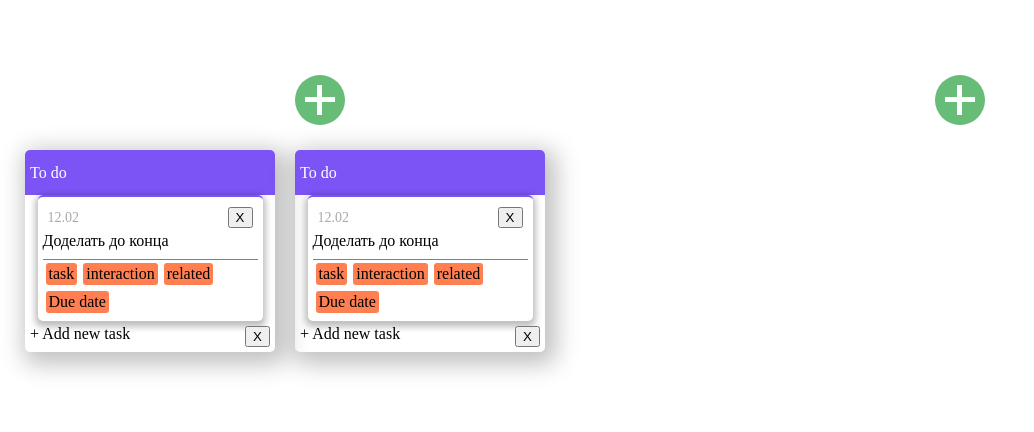
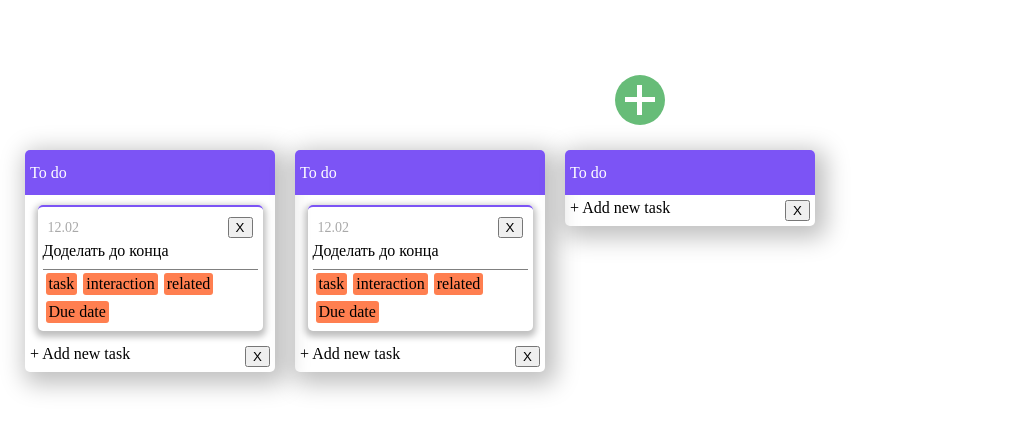
Before and after one commit to Disasster27/toDo, a website built with webpack: page src/index.html in a window 1280 px wide. Both pictures are taken after a click on the element 640 px from the left and 100 px from the top of the page. Shown: the whole page, without its empty margins (0-1034 px from the left). Built offline with nearby package versions, Linux system fonts and the light colour scheme; files whose address does not match are found by name.

Commit message:
new todo

```diff
--- a/src/index.html
+++ b/src/index.html
@@ -8,11 +8,8 @@
 </head>
 <body>
 
-	<div>
+<!--	<div>-->
 		<div class="menu">
-			<div class="menu__button">
-				<div class="menu__pluss"></div>
-			</div>
 			<div class="menu__button">
 				<div class="menu__pluss"></div>
 			</div>
@@ -82,7 +79,7 @@
 		</did>
 
 
-	</div>
+<!--	</div>-->
 
 
 	<script src="./assets/js/app.js"></script>
--- a/src/index.js
+++ b/src/index.js
@@ -13,6 +13,7 @@ const todoContainer = document.querySelector( '.todo-container' );
 document.querySelectorAll( '.todo' ).forEach( todoElement => {
 	const addTaskButton = todoElement.querySelector( '.todo__add-task' );
 	addTaskButton.addEventListener( 'click', function ( event ) {
+
 		console.log( this );
 
 		const newTask = `<div class="todo__task" draggable="true" data-task-id="${taskIdCounter}">
@@ -32,41 +33,30 @@ document.querySelectorAll( '.todo' ).forEach( todoElement => {
 						<span class="tags">Due date</span>
 					</div>
 				</div>`;
+
 		taskIdCounter++;
 
 		todoElement.querySelector( '.todo__footer' ).insertAdjacentHTML( 'beforebegin', newTask );
 
-	} )
+	} );
+} );
+
+document.querySelector( '.menu__button' ).addEventListener( 'click', event => {
+	console.log( this );
+	const newTodo = `<div class="todo" data-todo-id="${todoIdCounter}" draggable="true">
+				<div class="todo__header">
+					<p>To do</p>
+				</div>
+				<div class="todo__footer">
+					<div class="todo__add-task">
+						+ Add new task
+					</div>
+					<div class="todo__delete-button">
+						<button>X</button>
+					</div>
+				</div>
+			</div>`;
+	todoIdCounter++;
+	document.querySelector( '.todo-container' ).insertAdjacentHTML( 'beforeend', newTodo );
+
 } )
-
-
-
-
-
-
-
-
-////console.log( todoContainer );
-//
-//for ( let i = 0 ; i < addButton.length ; i++ ) {
-//	addButton[i].addEventListener( 'click', () => { addTodo() } );
-//}
-//
-//
-//function addTodo () {
-//
-//
-//
-////	console.log( 2 );
-//
-//}
-//
-//class todo {
-//	constructor () {
-//
-//	}
-//
-//	render () {
-//
-//	}
-//}
--- a/src/scss/main.scss
+++ b/src/scss/main.scss
@@ -1,4 +1,5 @@
 @import "../css/reset";
+
 
 .menu {
 	display: flex;
@@ -38,6 +39,8 @@
 .todo-container {
 	display: flex;
 	padding: 15px;
+	align-items: flex-start;
+//	height: 100%;
 }
 
 .todo {
@@ -77,7 +80,7 @@
 		flex-direction: column;
 		justify-content: space-between;
 		width: 90%;
-		margin: 0 auto;
+		margin: 10px auto;
 		border-top: 2px solid #7c54f5;
 		border-radius: 5px;
 		box-shadow: 0px 3px 6px 3px rgba(0,0,0,0.25);
```
